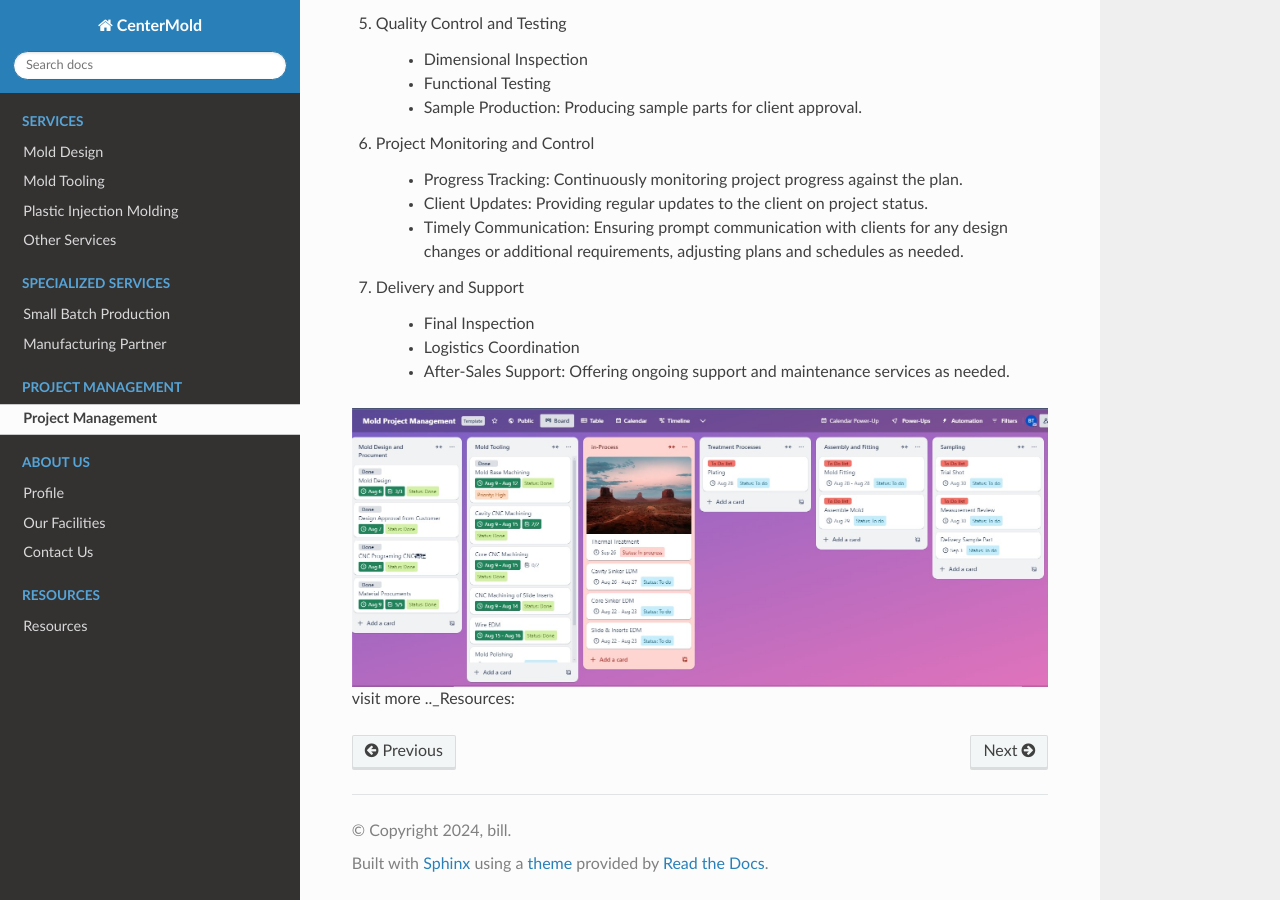
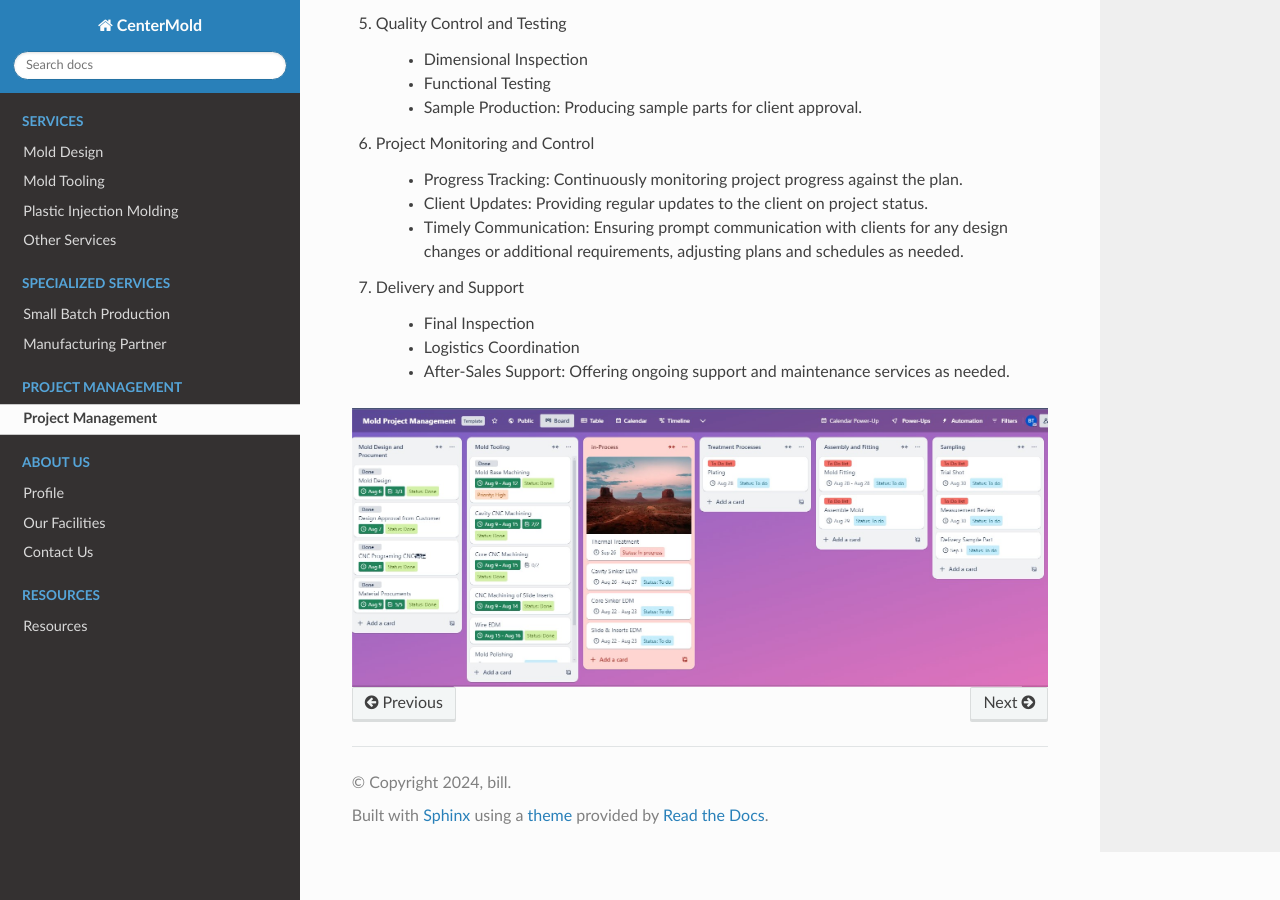
Before and after one commit to paultang/centermold, a Sphinx documentation site: the page built from source/Project-Process-Management.rst, in a window 1280 px wide and 900 px high, scrolled down 772 px. Built offline with Sphinx 7.4.7 and the Read the Docs theme 2.0.0, drawn with Linux system fonts in a browser that asks for light colours; pages that are not in the unit, such as notebooks, are missing from menus.

Commit message:
Update Project-Process-Management.rst

```diff
--- a/source/Project-Process-Management.rst
+++ b/source/Project-Process-Management.rst
@@ -56,4 +56,4 @@ At CenterMold, we ensure that every step of the mold project is planned and exec
    :width: 800px
    :align: center
 
-visit more .._Resources:
+.. _Resources:
```
